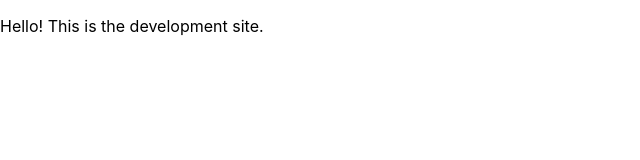
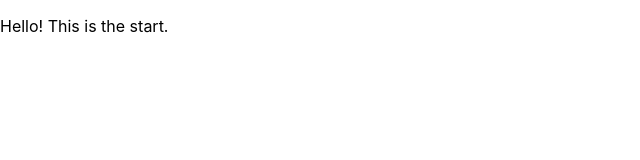
Before and after one commit to tealeaf2/Alora-Finance, a React (Create React App) app in the folder alora-frontend/: page / in a window 1280 px wide. Shown: the top 160 px of the page, without its empty margins (0-640 px from the left). Built offline with nearby package versions, Linux system fonts and the light colour scheme.

Commit message:
My pull request

```diff
--- a/alora-frontend/src/App.js
+++ b/alora-frontend/src/App.js
@@ -4,7 +4,7 @@ function App() {
   return (
     <div>
         <p>
-          Hello! This is the development site.
+          Hello! This is the start.
         </p>
     </div>
   );
```
